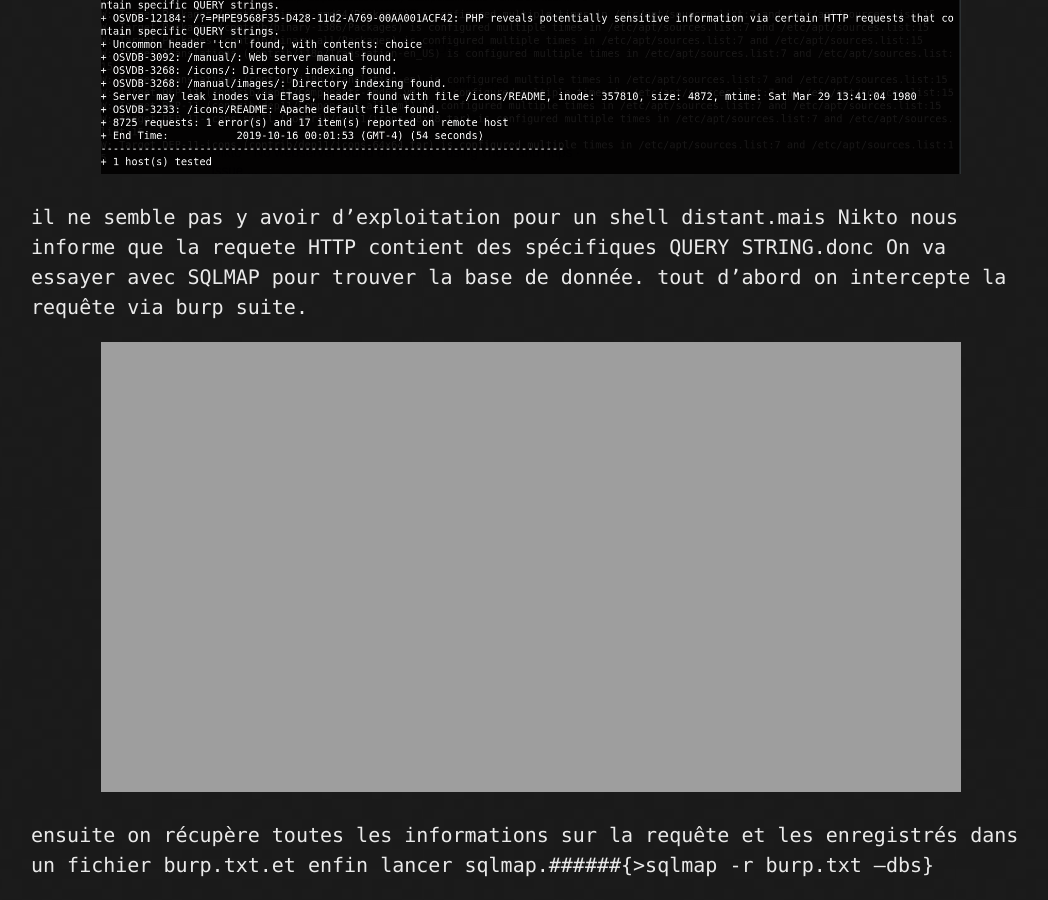
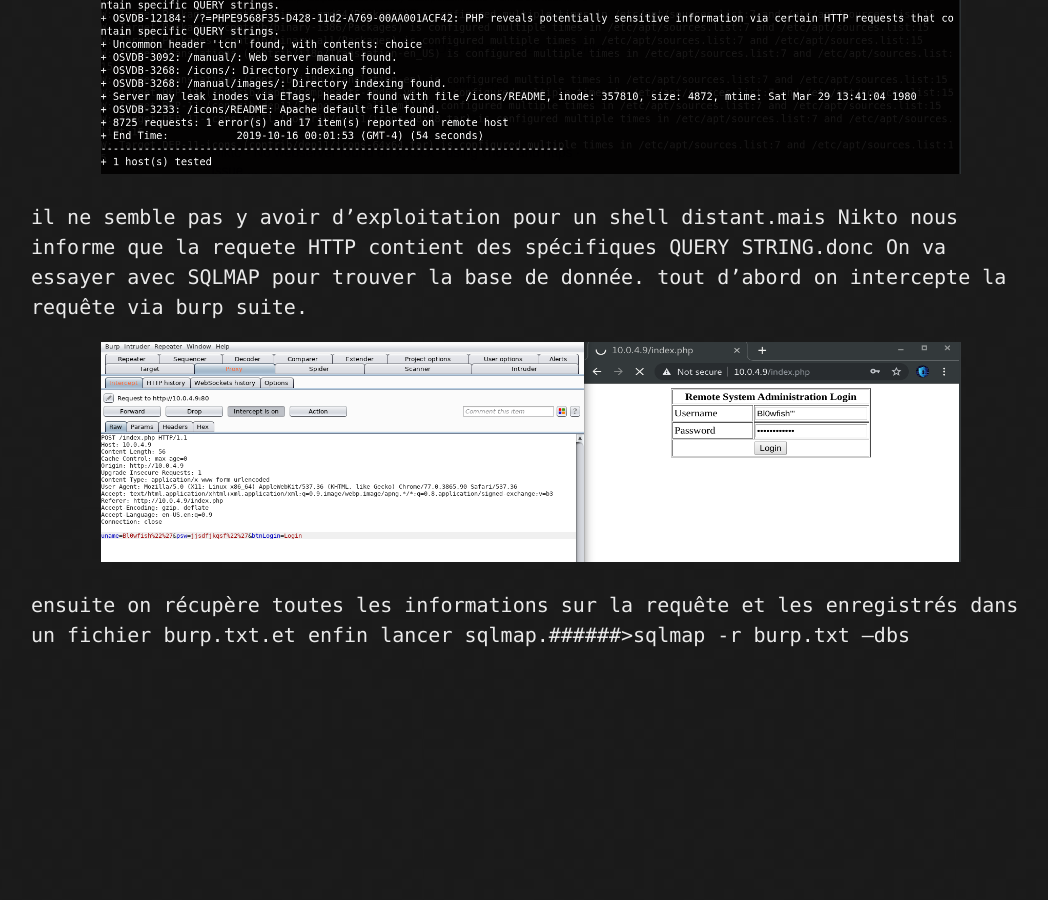
Before and after one commit to rajoul/rajoul.github.io, a Jekyll site: the page built from my_write_up/Kioptrix_2.md, in a window 1280 px wide and 900 px high, scrolled down 2152 px. Shown: the whole window, without its empty margins (109-1157 px from the left). Built offline with Jekyll 4.4.1, drawn with Linux system fonts in a browser that asks for light colours; our own code applies the rules of GitHub Pages for plain Markdown files; after the commit the page ends 2822 px from its top, so only the background shows below that.

Commit message:
Update Kioptrix_2.md

```diff
--- a/my_write_up/Kioptrix_2.md
+++ b/my_write_up/Kioptrix_2.md
@@ -24,6 +24,6 @@
 QUERY STRING.donc On va essayer avec SQLMAP pour trouver la base de donnée.
 tout d'abord on intercepte la requête via burp suite.
 <p align="center">
-  <img src="https://rajoul.github.io/my_write_up/image/kioptrix_2/burp_suite.png" width="860" height="450">
+  <img src="https://rajoul.github.io/my_write_up/image/kioptrix_2/burp_suite_3.png" width="860" height="220">
 </p>
-ensuite on récupère toutes les informations sur la requête et les enregistrés dans un fichier burp.txt.et enfin lancer sqlmap.######{>sqlmap -r burp.txt --dbs}
+ensuite on récupère toutes les informations sur la requête et les enregistrés dans un fichier burp.txt.et enfin lancer sqlmap.######>sqlmap -r burp.txt --dbs
```
